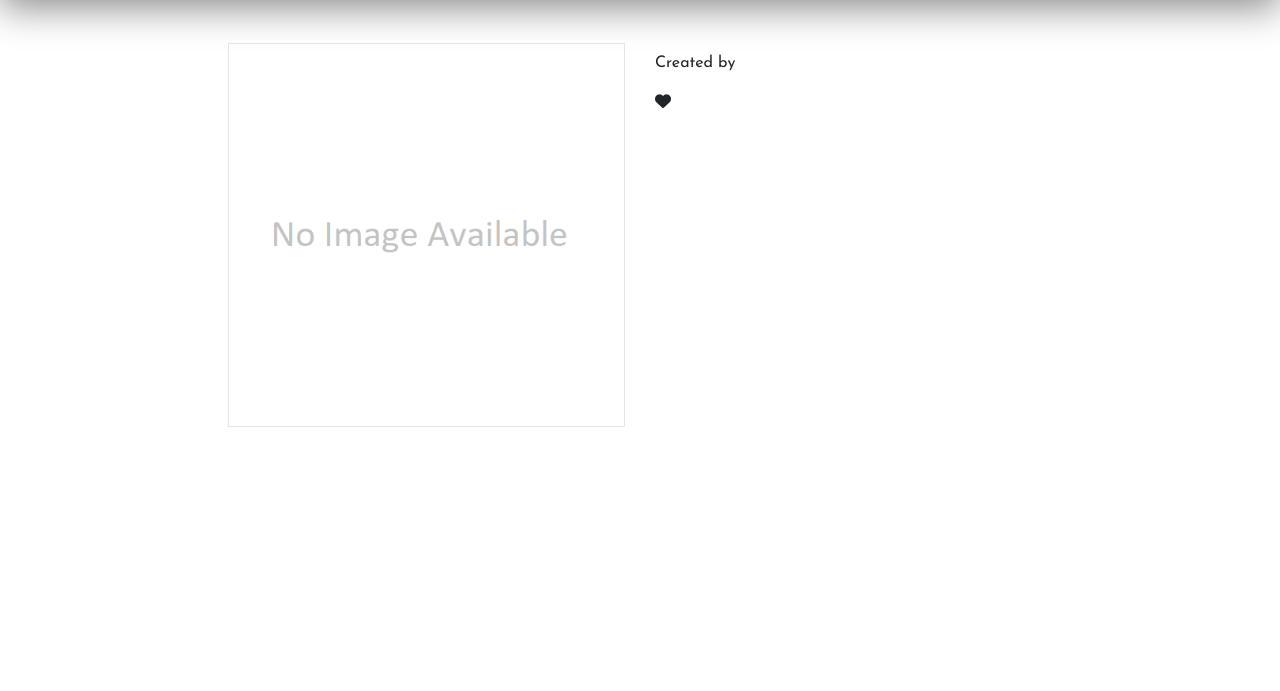
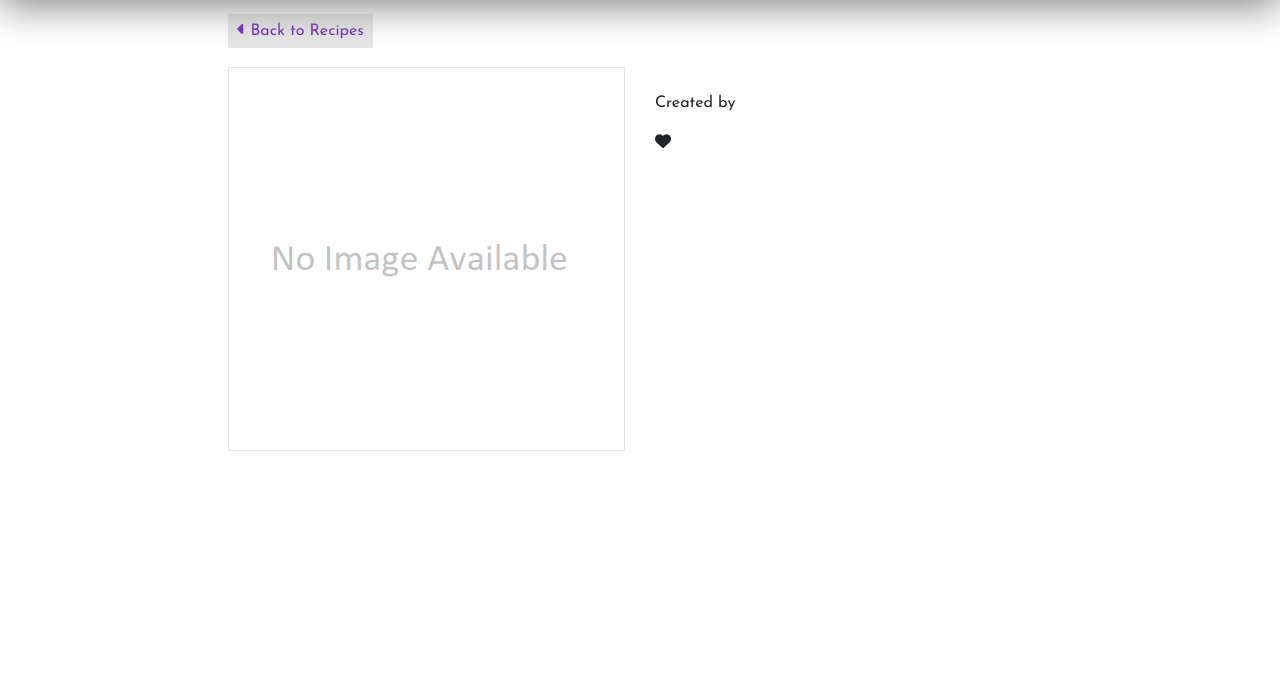
Before and after one commit to Code-Institute-Submissions/fourth-milestone-project-1, a Django app: template recipes/templates/recipes/recipe_details.html in a window 1280 px wide. Shown: the part 245-936 px from the top of the page. After the commit the page ends 696 px from the top, so only its background shows below. Run offline with Django 3.2, Linux system fonts and the light colour scheme; the template is opened without the code that fills it, so the values that code supplies are empty; some libraries are stand-ins or nearby versions.

Commit message:
Added a back to recipes button and tweaked margins on recipe details

```diff
--- a/recipes/templates/recipes/recipe_details.html
+++ b/recipes/templates/recipes/recipe_details.html
@@ -6,9 +6,15 @@
 {% endblock %}
 
 {% block content %}
-
+<div class="container-fluid mt-4">
+    <div class="row">
+        <div class="col offset-lg-2">
+            <a href="{% url 'recipes' %}" class="standard-button p-2"><i class="fas fa-caret-left"></i> Back to Recipes</a>
+        </div>
+    </div>
+</div>
 <div class="container-fluid">
-    <div class="row mt-5">
+    <div class="row mt-4">
         <div class="col-md-6 col-lg-4 offset-lg-2">
             <div>
                 {% if recipe.image %}
@@ -19,7 +25,7 @@
             </div>
         </div>
         <div class="col-md-6 col-lg-4">
-            <div>
+            <div class="mt-4">
                 <h2>{{ recipe.name }}</h2>
                 <p>Created by {{ recipe.user }}</p>
                 {% if recipe.user.user == request.user %}
```
